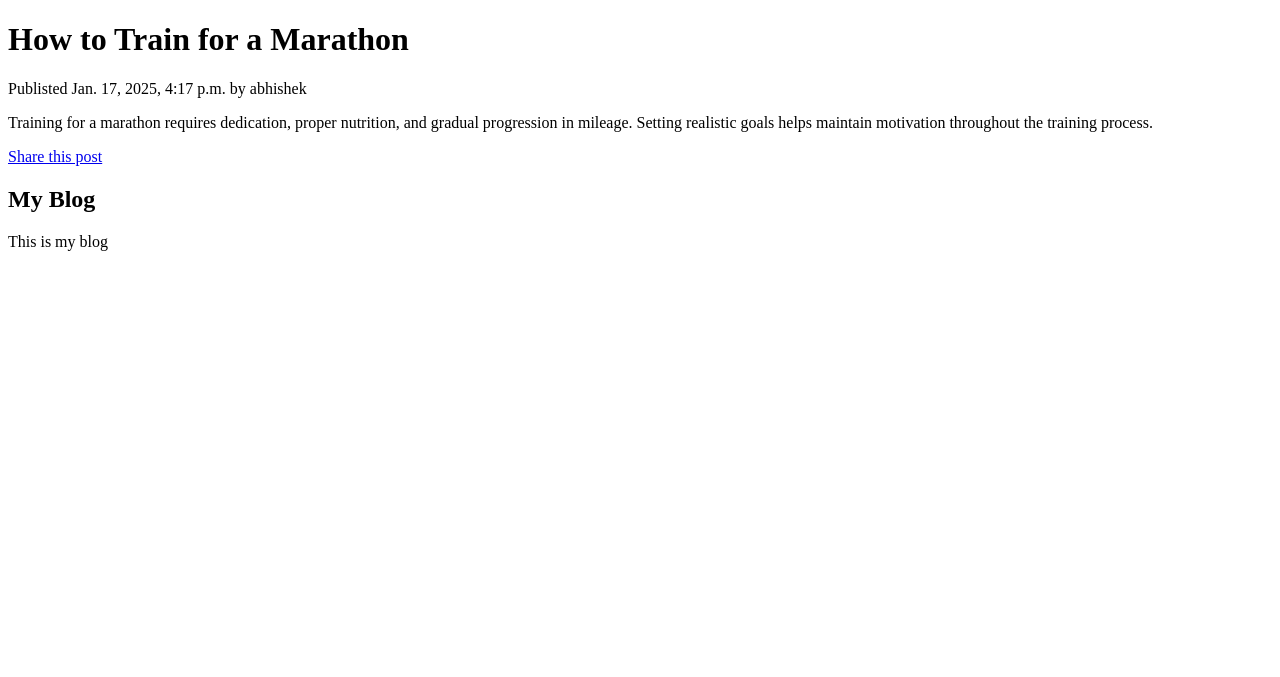
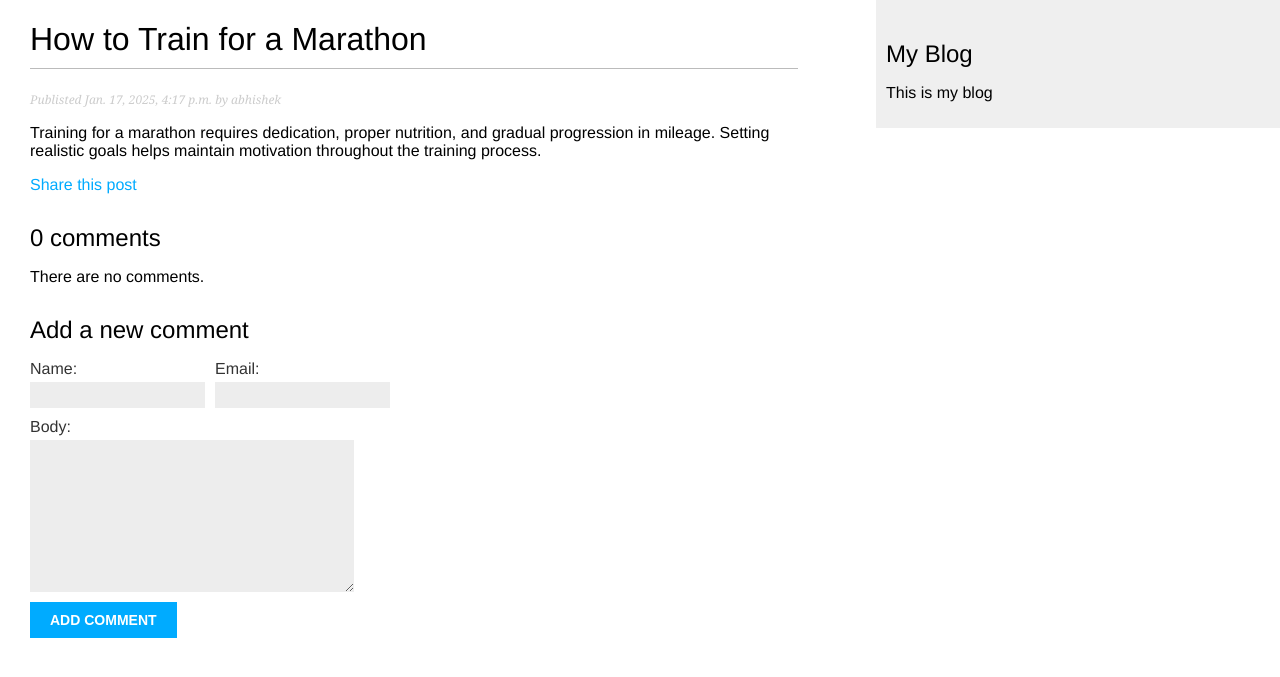
Before and after one commit to abhishekbarve0612/learning-django, a Django app: page /blog/2025/1/17/how-to-train-for-a-marathon/ in a window 1280 px wide. Shown: the top 677 px of the page. Run offline with Django 5.2, Linux system fonts and the light colour scheme; data comes from the database, SQL or seed files in the repository; both versions use the stored data as it was after the commit.

Commit message:
add comment functionality to blog posts with model, form, and templates

```diff
--- a/blog/forms.py
+++ b/blog/forms.py
@@ -1,4 +1,6 @@
 from django import forms
+
+from .models import Comment
 
 class EmailPostForm(forms.Form):
     name = forms.CharField(max_length=50)
@@ -8,3 +10,8 @@ class EmailPostForm(forms.Form):
         required=False,
         widget=forms.Textarea
     )
+
+class CommentForm(forms.ModelForm):
+    class Meta:
+        model = Comment
+        fields = ['name', 'email', 'body']
--- a/blog/models.py
+++ b/blog/models.py
@@ -57,3 +57,25 @@ class Post(models.Model):
                 self.slug
             ]
         )
+
+class Comment(models.Model):
+    post = models.ForeignKey(
+        Post,
+        on_delete=models.CASCADE,
+        related_name='comments'
+    )
+    name = models.CharField(max_length=80)
+    email = models.EmailField()
+    body = models.TextField()
+    created = models.DateTimeField(auto_now_add=True)
+    updated = models.DateTimeField(auto_now=True)
+    active = models.BooleanField(default=True)
+
+    class Meta:
+        ordering = ['created']
+        indexes = [
+            models.Index(fields=['created']),
+        ]
+
+    def __str__(self):
+        return f"Comment by {self.name} on {self.post}"
--- a/blog/templates/blog/base.html
+++ b/blog/templates/blog/base.html
@@ -1,5 +1,4 @@
 {% load static %}
-
 <!DOCTYPE html>
 <html lang="en">
 <head>
@@ -7,8 +6,8 @@
     <meta name="viewport" content="width=device-width, initial-scale=1.0">
     <title>
         {% block title %}{% endblock title %}
-        <link rel="stylesheet" href="{% static "css/blog.css" %}">
     </title>
+    <link rel="stylesheet" href="{% static "css/blog.css" %}">
 </head>
 <body>
 
--- a/blog/templates/blog/post/detail.html
+++ b/blog/templates/blog/post/detail.html
@@ -15,4 +15,26 @@
             Share this post
         </a>
     </p>
+
+    {% with comments.count as total_comments %}
+        <h2>
+            {{ total_comments }} comment{{ total_comments|pluralize }}
+        </h2>
+    {% endwith %}
+
+    {% for comment in comments %}
+        <div class="comment">
+            <p class="info">
+                Comment {{ forloop.counter }} by  {{ comment.name }}
+                {{ comment.created }}
+            </p>
+            {{ comment.body|linebreaks }}
+        </div>
+    {% empty %}
+        <p>
+            There are no comments.
+        </p>
+    {% endfor %}
+
+    {% include "blog/post/includes/comment_form.html" %}
 {% endblock content %}
--- /dev/null
+++ b/blog/templates/blog/post/includes/comment_form.html
@@ -0,0 +1,15 @@
+<h2>Add a new comment</h2>
+
+<form action="{% url "blog:post_comment" post.id %}" method="post">
+    <div class="left">
+        {{ form.name.as_field_group }}
+    </div>
+    <div class="left">
+        {{ form.email.as_field_group }}
+    </div>
+    {{ form.body.as_field_group }}
+    {% csrf_token %}
+    <p>
+        <input type="submit" value="Add Comment">
+    </p>
+</form>
--- a/blog/urls.py
+++ b/blog/urls.py
@@ -11,4 +11,5 @@ urlpatterns = [
         name='post_detail'
     ),
     path('<int:post_id>/share/', views.post_share, name='post_share'),
+    path('<int:post_id>/comment/', views.post_comment, name='post_comment'),
 ]
--- a/blog/views.py
+++ b/blog/views.py
@@ -1,10 +1,12 @@
 from django.core.paginator import Paginator, EmptyPage, PageNotAnInteger
 from django.core.mail import send_mail
 from django.views.generic import ListView
+from django.views.decorators.http import require_POST
 from django.shortcuts import render, get_object_or_404
 from django.http import Http404
+
 from .models import Post
-from .forms import EmailPostForm
+from .forms import EmailPostForm, CommentForm
 
 def post_list(request):
     post_list = Post.published.all()
@@ -40,10 +42,12 @@ def post_detail(request, year, month, day, post):
         publish__month=month,
         publish__day=day
     )
+    comments = post.comments.filter(active=True)
+    form = CommentForm()
     return render(
         request,
         'blog/post/detail.html',
-        { 'post': post }
+        { 'post': post, 'comments': comments, 'form': form }
     )
 
 def post_share(request, post_id):
@@ -86,3 +90,27 @@ def post_share(request, post_id):
             'sent': sent,
         }
     )
+
+@require_POST
+def post_comment(request, post_id):
+    post = get_object_or_404(
+        Post,
+        id=post_id,
+        status=Post.Status.PUBLISHED
+    )
+    comment = None
+    form = CommentForm(data=request.POST)
+
+    if form.is_valid():
+        comment = form.save(commit=False)
+        comment.post = post
+        comment.save()
+    return render(
+        request,
+        'blog/post/comment.html',
+        {
+            'post': post,
+            'form': form,
+            'comment': comment
+        }
+    )
```
Also changed, not shown: blog/admin.py (+7 -1 lines), blog/templates/blog/post/comment.html (added, +18 -0 lines), blog/migrations/0003_comment.py (added), db.sqlite3.
